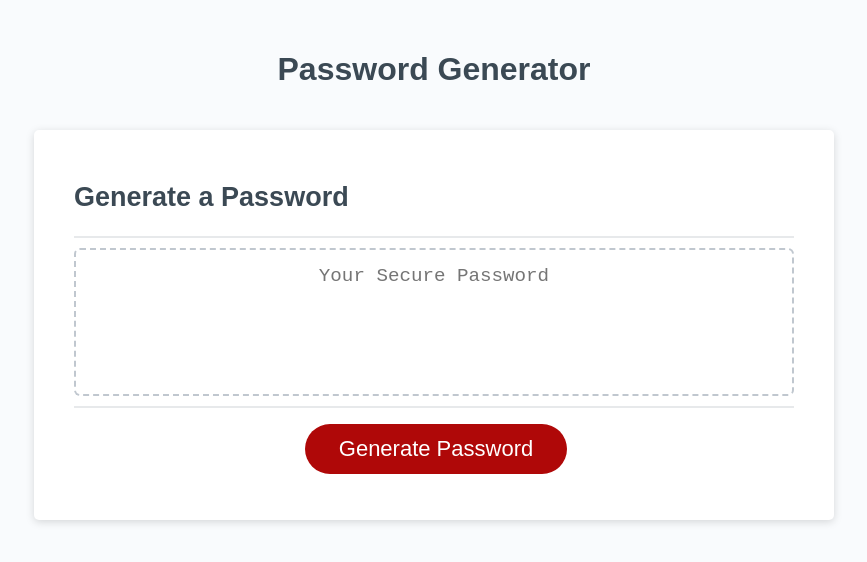
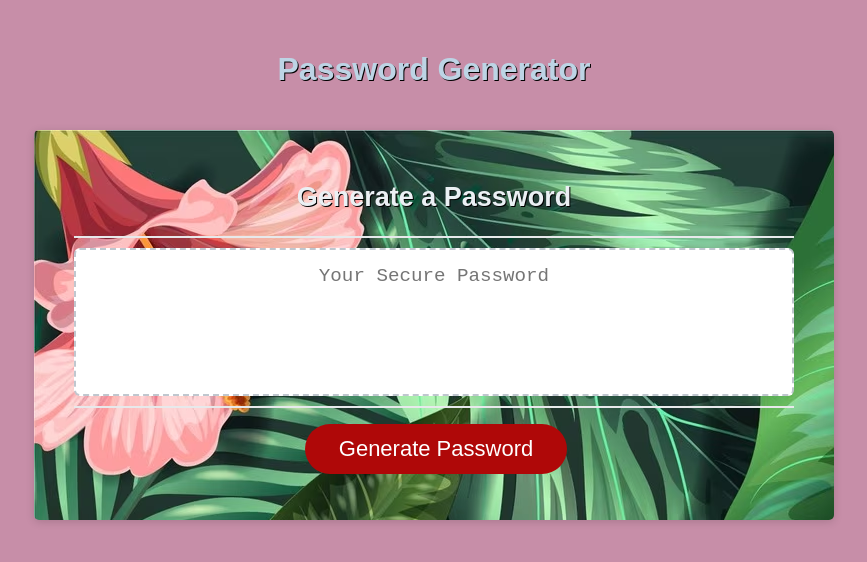
Before and after one commit to SumnerFrank/password-generator, a plain HTML site: page index.html in a window 1280 px wide. Shown: the whole page, without its empty margins (206-1073 px from the left). Drawn offline with Linux system fonts and the light colour scheme.

Commit message:
added color and image for better UX design

```diff
--- a/assets/css/style.css
+++ b/assets/css/style.css
@@ -21,25 +21,30 @@ body {
   padding-top: 30px;
   padding-left: 20px;
   padding-right: 20px;
+  background-color: hsl(333, 34%, 67%);
+
 }
 
 header {
   text-align: center;
   padding: 20px;
   padding-top: 0px;
-  color: hsl(206, 17%, 28%);
+  color: hsl(206, 43%, 82%);
+  text-shadow: black 1px 1px;
 }
 
 .card {
-  background-color: hsl(0, 0%, 100%);
+  background-image: url('../images/tropic-backdrop.avif');
   border-radius: 5px;
   border-width: 1px;
   box-shadow: rgba(0, 0, 0, 0.15) 0px 2px 8px 0px;
-  color: hsl(206, 17%, 28%);
+  color: hsl(207, 29%, 94%);
+  text-shadow: black 1px 1px;
   font-size: 18px;
   margin: 0 auto;
   max-width: 800px;
   padding: 30px 40px;
+  text-align: center;
 }
 
 .card-header::after {
```
Also changed, not shown: assets/images/tropic-backdrop.avif (added), 2 other files.
